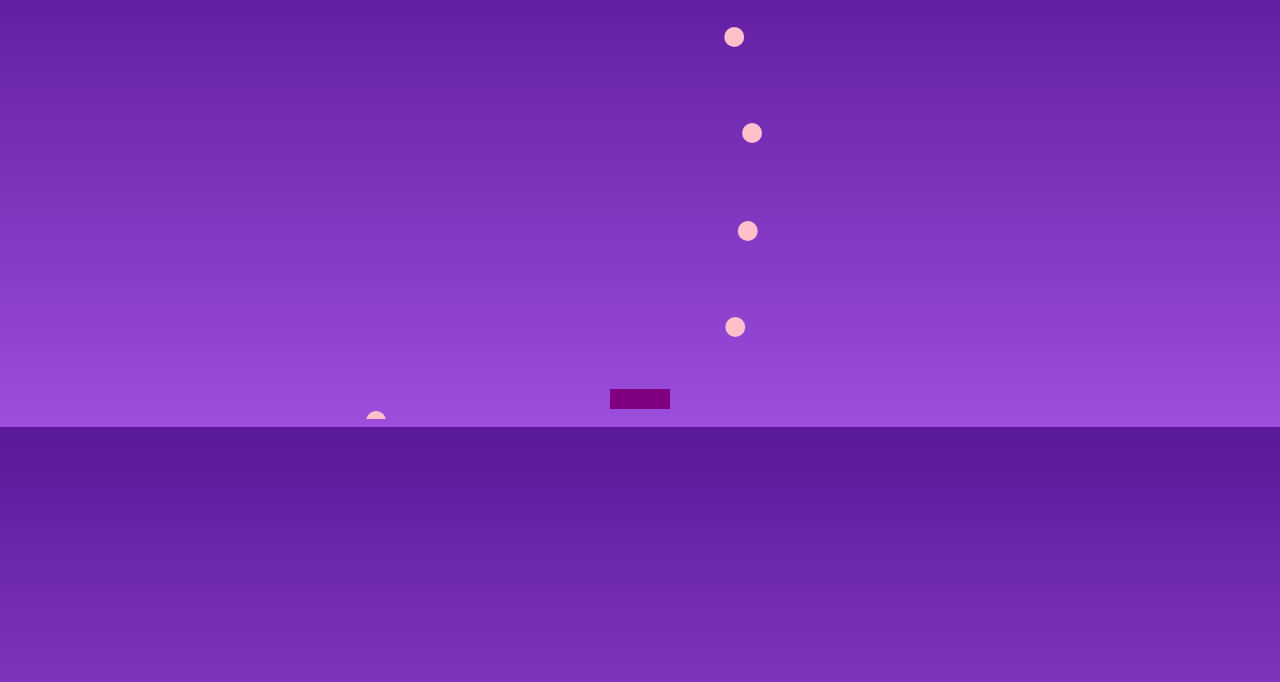
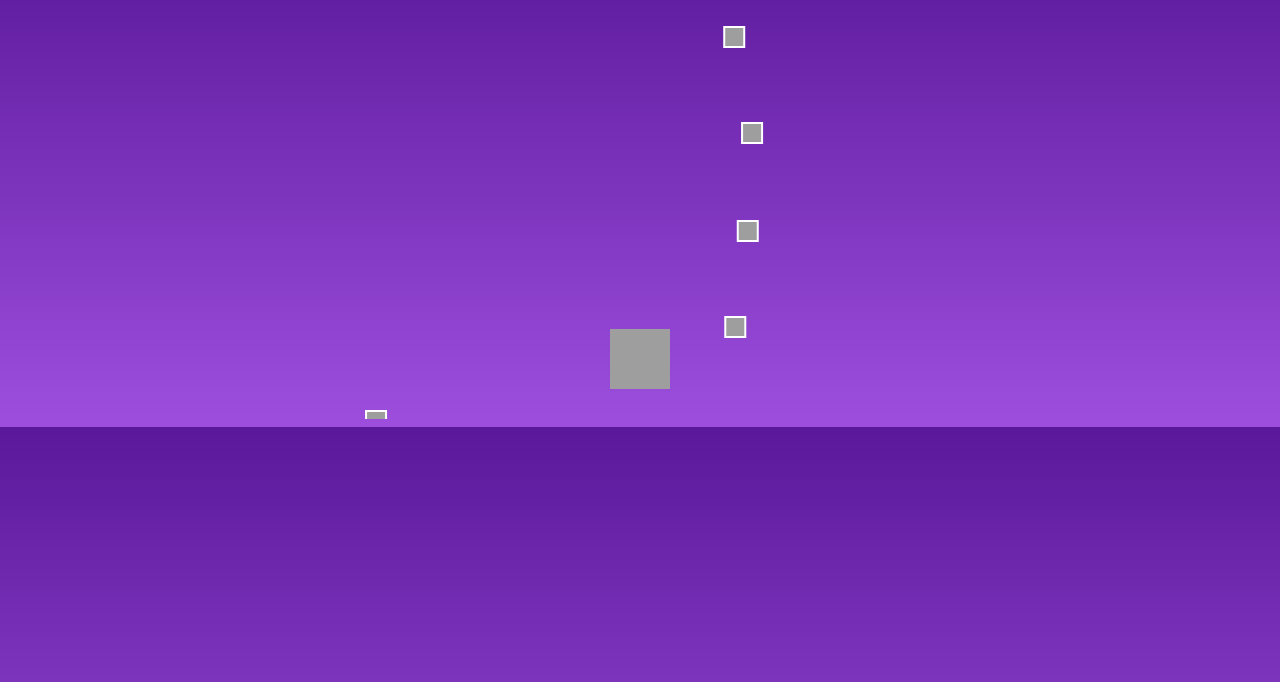
Before and after one commit to KplusH-4ever/val2025HPLUSK, a plain HTML site: page index.html in a window 1280 px wide. Shown: the part 62-744 px from the top of the page. Drawn offline with Linux system fonts and the light colour scheme.

Commit message:
Update index.html

```diff
--- a/index.html
+++ b/index.html
@@ -13,7 +13,6 @@
             overflow: hidden;
         }
         canvas {
-            background: url('your-texture.png'); /* Replace with your texture */
             display: block;
             margin: auto;
         }
@@ -29,6 +28,7 @@
             font-size: 18px;
             max-width: 400px;
             text-align: center;
+            white-space: pre-wrap; /* Allow multiline text */
         }
     </style>
 </head>
@@ -36,8 +36,7 @@
     <h1>Catch the Hearts for a Surprise! 💜</h1>
     <canvas id="gameCanvas"></canvas>
     <div class="note" id="loveNote">
-        <p>Dear, Hydra. In that bar game when we first met, i instantly fell for you. I know, it was WAY too soon, so i shut up about it AND the fact that you were 16, turning 17 (WHICH I ASSUMED LIKE IN A MONTH OR SO AND IT WAS ACTUALLY NEXT YEAR LMFAO) and i immediately became a bit upset cause i thought we were never ever gonna date. Guess life proved me wrong. I think it was fate that brought us together. We kept seeing eachother multiple times and the one time i decided to call you, it was 27th December 2024, i instantly fell for you all over again. Your voice, your laughter, your flirting.. it felt SO GOOD hearing that coming out of your mouth to me, it was like it was meant to be. But of course, i overthinked and thought, "There's no way you'll date someone like me." ... I love you so much. So FREAKING much. I'm glad you told me how you felt, I love you to the multiverse and beyond, my star. 💖
-            </p>
+        <p>Dear, Hydra. In that bar game when we first met, i instantly fell for you. I know, it was WAY too soon, so i shut up about it AND the fact that you were 16, turning 17 (WHICH I ASSUMED LIKE IN A MONTH OR SO AND IT WAS ACTUALLY NEXT YEAR LMFAO) and i immediately became a bit upset cause i thought we were never ever gonna date. Guess life proved me wrong. I think it was fate that brought us together. We kept seeing eachother multiple times and the one time i decided to call you, it was 27th December 2024, i instantly fell for you all over again. Your voice, your laughter, your flirting.. it felt SO GOOD hearing that coming out of your mouth to me, it was like it was meant to be. But of course, i overthinked and thought, "There's no way you'll date someone like me." ... I love you so much. So FREAKING much. I'm glad you told me how you felt, I love you to the multiverse and beyond, my star. 💖</p>
     </div>
 
     <script>
@@ -46,8 +45,36 @@
         canvas.width = 600;
         canvas.height = 400;
 
+        // Create image objects
+        const runFrame1 = new Image();
+        const runFrame2 = new Image();
+        const idleFrame = new Image();
+        const heartTexture = new Image();
+
+        // Set image sources from Imgur links
+        runFrame1.src = 'https://i.imgur.com/34sQD0z.png'; // Image for runFrame1
+        runFrame2.src = 'https://i.imgur.com/34sQD0z.png'; // Image for runFrame2 (same as runFrame1 for now)
+        idleFrame.src = 'https://i.imgur.com/04m0i6a.png'; // Image for idleFrame
+        heartTexture.src = 'https://i.imgur.com/WnlsZFE.png'; // Image for heartTexture
+
+        // Wait until all images are loaded
+        let imagesLoaded = 0;
+        const totalImages = 4;
+
+        function checkImagesLoaded() {
+            imagesLoaded++;
+            if (imagesLoaded === totalImages) {
+                startGame();
+            }
+        }
+
+        runFrame1.onload = checkImagesLoaded;
+        runFrame2.onload = checkImagesLoaded;
+        idleFrame.onload = checkImagesLoaded;
+        heartTexture.onload = checkImagesLoaded;
+
         let hearts = [];
-        let player = { x: 270, width: 60, height: 20 };
+        let player = { x: 270, width: 60, height: 60, moving: false }; // Adjusted player size to match the texture
         let score = 0;
         let gameActive = true;
 
@@ -65,16 +92,23 @@
         function update() {
             if (!gameActive) return;
             ctx.clearRect(0, 0, canvas.width, canvas.height);
-            ctx.fillStyle = "purple";
-            ctx.fillRect(player.x, canvas.height - 30, player.width, player.height);
+
+            // Draw the player with the correct texture based on movement
+            ctx.drawImage(player.moving ? (player.x % 2 === 0 ? runFrame1 : runFrame2) : idleFrame, player.x, canvas.height - 90, player.width, player.height);
+
             hearts.forEach((heart, index) => {
                 heart.y += heart.speed;
-                ctx.fillStyle = "pink";
-                ctx.beginPath();
-                ctx.arc(heart.x, heart.y, 10, 0, Math.PI * 2);
-                ctx.fill();
 
-                if (heart.y > canvas.height - 30 && heart.x > player.x && heart.x < player.x + player.width) {
+                // Draw the heart texture
+                ctx.drawImage(heartTexture, heart.x - 10, heart.y - 10, heart.width, heart.height);
+
+                // Outline the heart
+                ctx.strokeStyle = "white";
+                ctx.lineWidth = 2;
+                ctx.strokeRect(heart.x - 10, heart.y - 10, heart.width, heart.height);
+
+                // Collision detection
+                if (heart.y > canvas.height - 90 && heart.x > player.x && heart.x < player.x + player.width) {
                     hearts.splice(index, 1);
                     score++;
                     if (score === 20) {
@@ -107,10 +141,18 @@
 
         document.addEventListener("mousemove", (event) => {
             player.x = event.clientX - canvas.getBoundingClientRect().left - player.width / 2;
+            player.moving = true;
+        });
+
+        document.addEventListener("mouseleave", () => {
+            player.moving = false;
         });
 
         setInterval(spawnHeart, 800);
-        update();
+
+        function startGame() {
+            update();
+        }
     </script>
 </body>
 </html>
```
